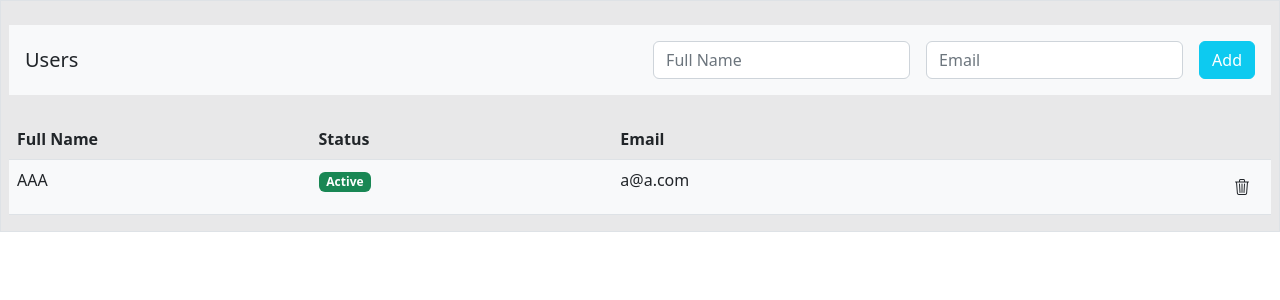
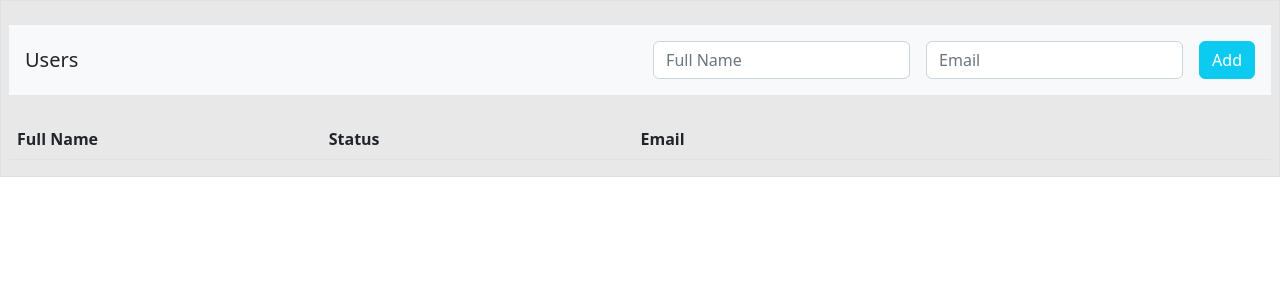
Before and after one commit to ReuvenTyk/user-manager, a React (Create React App) app in the folder client/: page / in a window 1280 px wide. Shown: the top 300 px of the page. Built offline with nearby package versions, Linux system fonts and the light colour scheme.

Commit message:
building the fram

```diff
--- a/client/src/components/Status/Status.tsx
+++ b/client/src/components/Status/Status.tsx
@@ -1,7 +1,27 @@
 import React from "react";
+import { StatusType } from "../Users/Users";
+interface Props {
+  type: StatusType;
+}
+function Status(props: Props) {
+  function getBadgeCss() {
+    switch (props.type) {
+      case "active":
+        return "bg-success";
+      case "expired":
+        return "bg-warning";
+      case "banned":
+        return "bg-danger";
+      default:
+        return "bg-secondary";
+    }
+  }
 
-function Status() {
-  return <span className="badge bg-success text-capitalize">active</span>;
+  return (
+    <span className={`badge ${getBadgeCss()} text-capitalize`}>
+      {props.type}
+    </span>
+  );
 }
 
 export default Status;
--- a/client/src/components/Table/Table.tsx
+++ b/client/src/components/Table/Table.tsx
@@ -1,7 +1,12 @@
 import React from "react";
 import Status from "../Status/Status";
+import { IUser } from "../Users/Users";
 
-function Table() {
+interface Props {
+  users: Array<IUser>;
+}
+
+function Table(props: Props) {
   return (
     <table className="table table-hover">
       <thead>
@@ -13,18 +18,20 @@ function Table() {
         </tr>
       </thead>
       <tbody>
-        <tr className="bg-light">
-          <td>AAA</td>
+        {props.users.map((user) => (
+          <tr key={user._id} className="bg-light">
+            <td>{user.fullName}</td>
             <td>
-            <Status></Status>
+              <Status type={user.status}></Status>
             </td>
-          <td>a@a.com</td>
+            <td>{user.email}</td>
             <td>
               <button className="btn btn-default">
                 <i className="bi-trash3"></i>
               </button>
             </td>
           </tr>
+        ))}
       </tbody>
     </table>
   );
--- a/client/src/components/Users/Users.tsx
+++ b/client/src/components/Users/Users.tsx
@@ -8,7 +8,7 @@ export interface IUser {
   fullName: string;
   email: string;
   status: StatusType;
-  id?: string;
+  _id?: string;
 }
 
 interface UsersProps {}
@@ -20,7 +20,7 @@ class Users extends React.Component<UsersProps, UsersState> {
     return (
       <div className="bg-dark bg-opacity-10 border px-2">
         <Header></Header>
-        <Table></Table>
+        <Table users={[]}></Table>
       </div>
     );
   }
```
Lines whose indentation alone changed are shown as unchanged.
